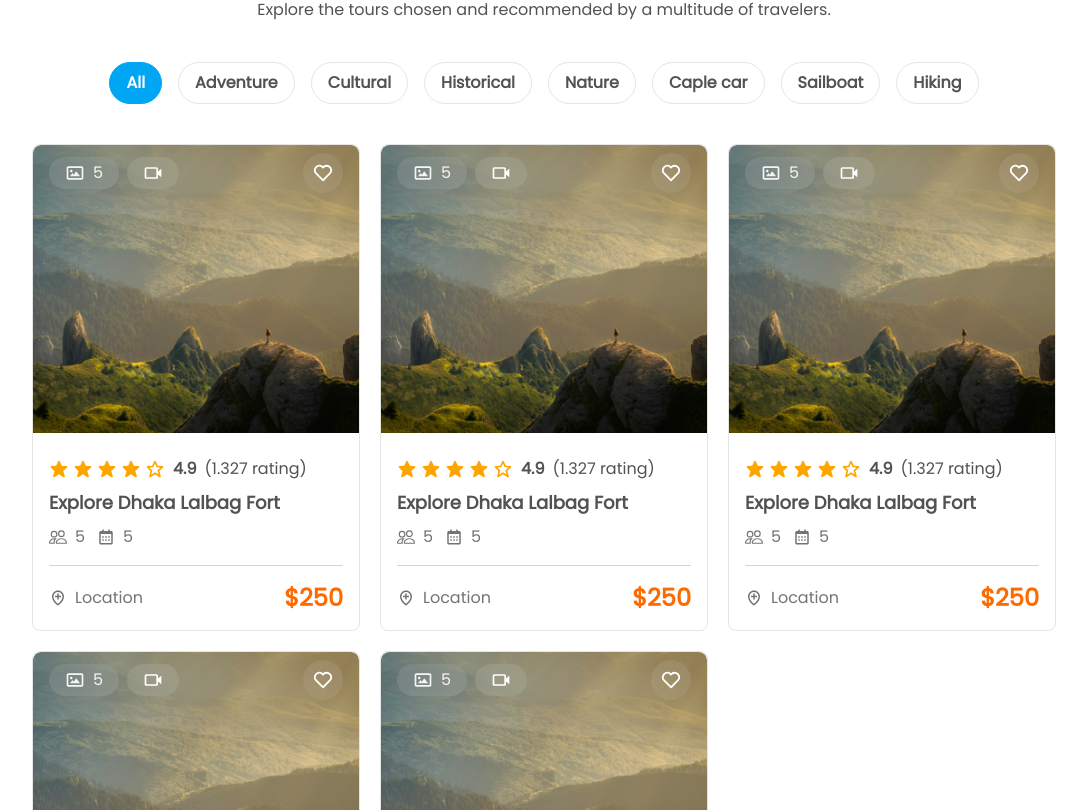
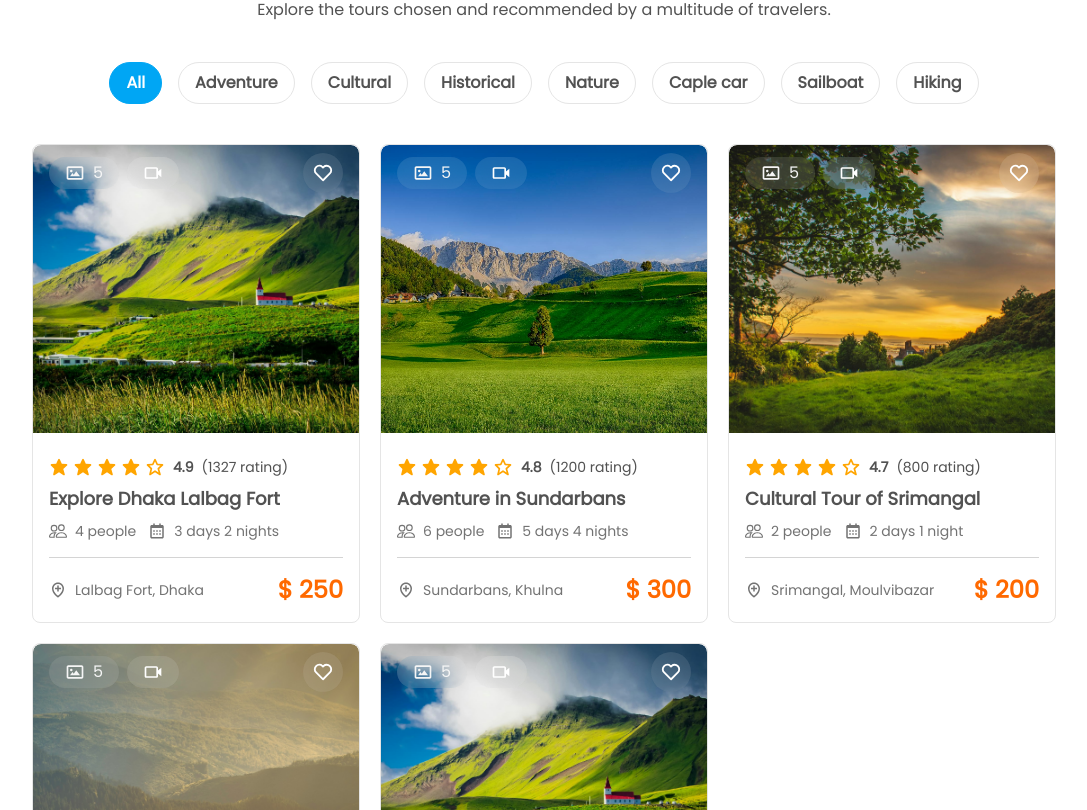
Before and after one commit to mehedi008h/lets-go, a Next.js app: page / in a window 1280 px wide. Shown: the part 3390-4200 px from the top of the page, without its empty margins (96-1183 px from the left). Built offline with nearby package versions, Linux system fonts and the light colour scheme.

Commit message:
add tour data

```diff
--- a/components/home/Tour.tsx
+++ b/components/home/Tour.tsx
@@ -1,6 +1,6 @@
 "use client";
 import { bg_images } from "@/constant/image";
-import React, { useState } from "react";
+import React, { FC, useState } from "react";
 import {
     BiCalendar,
     BiHeart,
@@ -13,7 +13,27 @@ import {
 import { BsHeartFill, BsPeople } from "react-icons/bs";
 import Divider from "../global/Divider";
 
-const Tour = () => {
+interface TourProps {
+    title: string;
+    image: string;
+    price: number;
+    rating: number;
+    reviews: number;
+    duration: string;
+    people: number;
+    location: string;
+}
+
+const Tour: FC<TourProps> = ({
+    title,
+    image,
+    price,
+    rating,
+    reviews,
+    duration,
+    people,
+    location,
+}) => {
     const [isLiked, setIsLiked] = useState<boolean>(false);
 
     const handleLikeToggle = () => {
@@ -24,8 +44,8 @@ const Tour = () => {
             <div className="w-full h-72 rounded-t-lg overflow-hidden">
                 <img
                     className="w-full h-72 rounded-t-lg object-cover group-hover:scale-105 transition duration-300"
-                    src={bg_images.image4.src}
-                    alt=""
+                    src={image}
+                    alt={title}
                 />
             </div>
 
@@ -68,31 +88,35 @@ const Tour = () => {
                         <BiSolidStar color="orange" size={20} />
                         <BiStar color="orange" size={20} />
                     </div>
-                    <span className="text-neutral-600 font-semibold">4.9</span>
-                    <p className="text-neutral-600 font-sm">(1.327 rating)</p>
+                    <span className="text-neutral-600 font-semibold text-sm">
+                        {rating}
+                    </span>
+                    <p className="text-neutral-600 font-normal text-sm">
+                        ({reviews} rating)
+                    </p>
                 </div>
                 <h4 className="text-lg font-semibold text-neutral-600 mt-2 hover:text-amber-900 cursor-pointer">
-                    Explore Dhaka Lalbag Fort
+                    {title}
                 </h4>
 
                 <div className="my-2 flex items-center gap-3">
-                    <div className="flex items-center gap-2 text-neutral-500 font-normal">
-                        <BsPeople size={18} /> <span>5</span>
+                    <div className="flex items-center gap-2 text-neutral-500 font-normal text-sm">
+                        <BsPeople size={18} /> <span>{people} people</span>
                     </div>
 
-                    <div className="flex items-center gap-2 text-neutral-500 font-normal">
-                        <BiCalendar size={18} /> <span>5</span>
+                    <div className="flex items-center gap-2 text-neutral-500 font-normal text-sm">
+                        <BiCalendar size={18} /> <span>{duration}</span>
                     </div>
                 </div>
 
                 <Divider className="w-full h-[1px] my-4 bg-neutral-300" />
                 <div className="flex items-center justify-between">
-                    <div className="flex items-center gap-2 text-neutral-500 font-normal">
+                    <div className="flex items-center gap-2 text-neutral-500 font-normal text-sm">
                         <BiLocationPlus size={18} />
-                        <span>Location</span>
+                        <span>{location}</span>
                     </div>
                     <div className="text-2xl font-semibold text-orange-500">
-                        $250
+                        $ {price}
                     </div>
                 </div>
             </div>
--- a/components/home/Tours.tsx
+++ b/components/home/Tours.tsx
@@ -3,6 +3,7 @@
 import React, { useState } from "react";
 import Heading from "../global/Heading";
 import Tour from "./Tour";
+import { tourData } from "@/constant/data";
 
 const Tours = () => {
     const [selectedTourType, setSelectedTourType] = useState<string>("All");
@@ -43,11 +44,25 @@ const Tours = () => {
             </div>
 
             <div className="w-[80%] mx-auto mt-10 grid grid-cols-12 gap-5">
-                <Tour />
-                <Tour />
-                <Tour />
-                <Tour />
-                <Tour />
+                {tourData
+                    .filter(
+                        (item) =>
+                            item.category === selectedTourType ||
+                            selectedTourType === "All"
+                    )
+                    .map((tour) => (
+                        <Tour
+                            key={tour.id}
+                            title={tour.title}
+                            image={tour.image}
+                            price={tour.price}
+                            rating={tour.rating}
+                            reviews={tour.reviews}
+                            duration={tour.duration}
+                            people={tour.people}
+                            location={tour.location}
+                        />
+                    ))}
             </div>
         </div>
     );
--- /dev/null
+++ b/constant/data.ts
@@ -0,0 +1,64 @@
+import { bg_images } from "./image";
+
+export const tourData = [
+    {
+        id: 1,
+        title: "Explore Dhaka Lalbag Fort",
+        image: bg_images.image1.src,
+        price: 250,
+        rating: 4.9,
+        reviews: 1327,
+        duration: "3 days 2 nights",
+        people: 4,
+        location: "Lalbag Fort, Dhaka",
+        category: "Historical",
+    },
+    {
+        id: 2,
+        title: "Adventure in Sundarbans",
+        image: bg_images.image2.src,
+        price: 300,
+        rating: 4.8,
+        reviews: 1200,
+        duration: "5 days 4 nights",
+        people: 6,
+        location: "Sundarbans, Khulna",
+        category: "Nature",
+    },
+    {
+        id: 3,
+        title: "Cultural Tour of Srimangal",
+        image: bg_images.image3.src,
+        price: 200,
+        rating: 4.7,
+        reviews: 800,
+        duration: "2 days 1 night",
+        people: 2,
+        location: "Srimangal, Moulvibazar",
+        category: "Sailboat",
+    },
+    {
+        id: 4,
+        title: "Historical Tour of Paharpur",
+        image: bg_images.image4.src,
+        price: 150,
+        rating: 4.6,
+        reviews: 600,
+        duration: "1 day",
+        people: 1,
+        location: "Paharpur, Naogaon",
+        category: "Historical",
+    },
+    {
+        id: 5,
+        title: "Nature Walk in Bandarban",
+        image: bg_images.image1.src,
+        price: 180,
+        rating: 4.9,
+        reviews: 950,
+        duration: "3 days 2 nights",
+        people: 3,
+        location: "Bandarban, Chittagong",
+        category: "Historical",
+    },
+];
```
